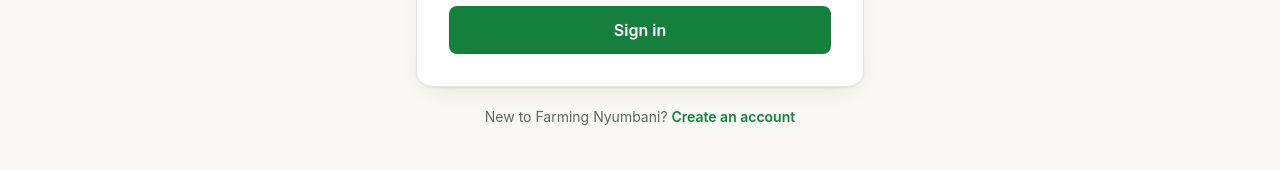
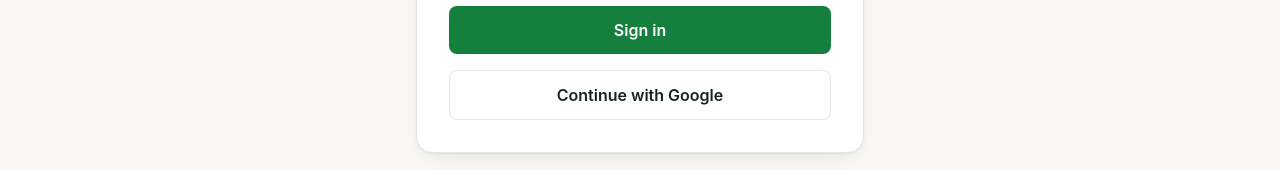
Before and after one commit to victorwamalwa-hub/Farming-Nyumbani, a React (Vite) app: page /login in a window 1280 px wide. Shown: the part 428-598 px from the top of the page. Built offline with nearby package versions, Linux system fonts and the light colour scheme; no server answers.

Commit message:
Created a googleButton

```diff
--- /dev/null
+++ b/src/components/auth/GoogleButton.jsx
@@ -0,0 +1,30 @@
+import { useState } from 'react'
+import { useAuth } from '../../context/AuthContext'
+
+export default function GoogleButton({ onSuccess, onError, className = '' }) {
+  const { signInWithGoogle } = useAuth()
+  const [submitting, setSubmitting] = useState(false)
+
+  async function handleClick() {
+    setSubmitting(true)
+    try {
+      const user = await signInWithGoogle()
+      onSuccess?.(user)
+    } catch (error) {
+      onError?.(error)
+    } finally {
+      setSubmitting(false)
+    }
+  }
+
+  return (
+    <button
+      className={`w-full rounded-lg border border-line bg-surface px-4 py-3 font-semibold text-ink hover:bg-paper disabled:opacity-60 ${className}`.trim()}
+      disabled={submitting}
+      onClick={handleClick}
+      type="button"
+    >
+      {submitting ? 'Connecting…' : 'Continue with Google'}
+    </button>
+  )
+}
--- a/src/pages/Login.jsx
+++ b/src/pages/Login.jsx
@@ -2,6 +2,7 @@ import { useState } from 'react'
 import { signInWithEmailAndPassword } from 'firebase/auth'
 import { Link, useLocation, useNavigate } from 'react-router-dom'
 import AuthCard from '../components/auth/AuthCard'
+import GoogleButton from '../components/auth/GoogleButton'
 import { auth } from '../lib/firebase'
 import { authErrorMessage } from '../utils/AuthErrors'
 
@@ -80,6 +81,11 @@ export default function Login() {
             {submitting ? 'Signing in…' : 'Sign in'}
           </button>
         </form>
+        <GoogleButton
+          className="mt-4"
+          onError={(googleError) => setError(googleError.message)}
+          onSuccess={() => navigate(location.state?.from?.pathname || '/account', { replace: true })}
+        />
     </AuthCard>
   )
 }
--- a/src/pages/Register.jsx
+++ b/src/pages/Register.jsx
@@ -2,6 +2,7 @@ import { useState } from 'react'
 import { createUserWithEmailAndPassword, updateProfile } from 'firebase/auth'
 import { Link, useNavigate } from 'react-router-dom'
 import AuthCard from '../components/auth/AuthCard'
+import GoogleButton from '../components/auth/GoogleButton'
 import { auth } from '../lib/firebase'
 import { authErrorMessage } from '../utils/AuthErrors'
 
@@ -115,6 +116,11 @@ export default function Register() {
             {submitting ? 'Creating account…' : 'Create account'}
           </button>
         </form>
+        <GoogleButton
+          className="mt-4"
+          onError={(googleError) => setError(googleError.message)}
+          onSuccess={() => navigate('/account', { replace: true })}
+        />
     </AuthCard>
   )
 }
```
